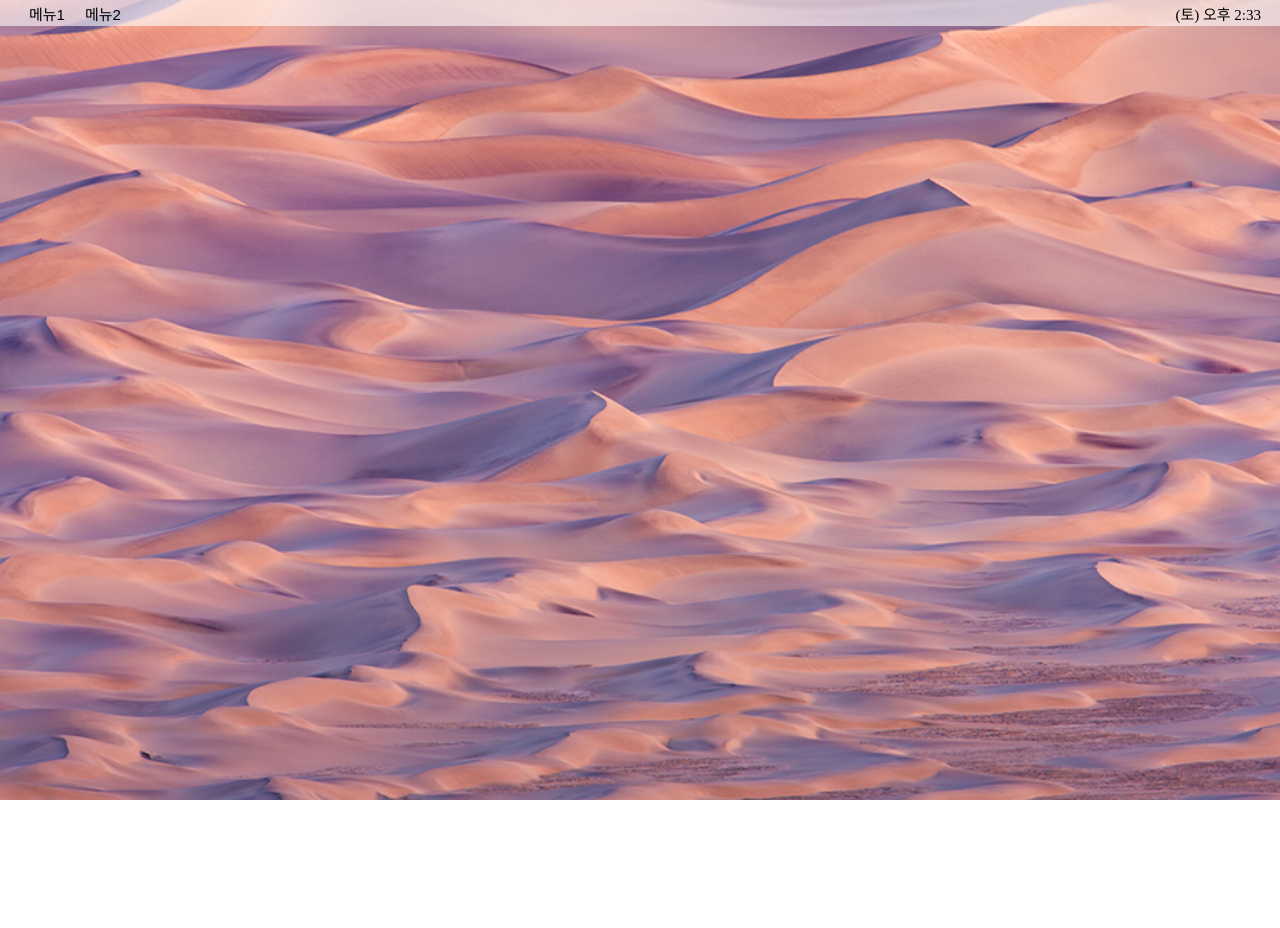
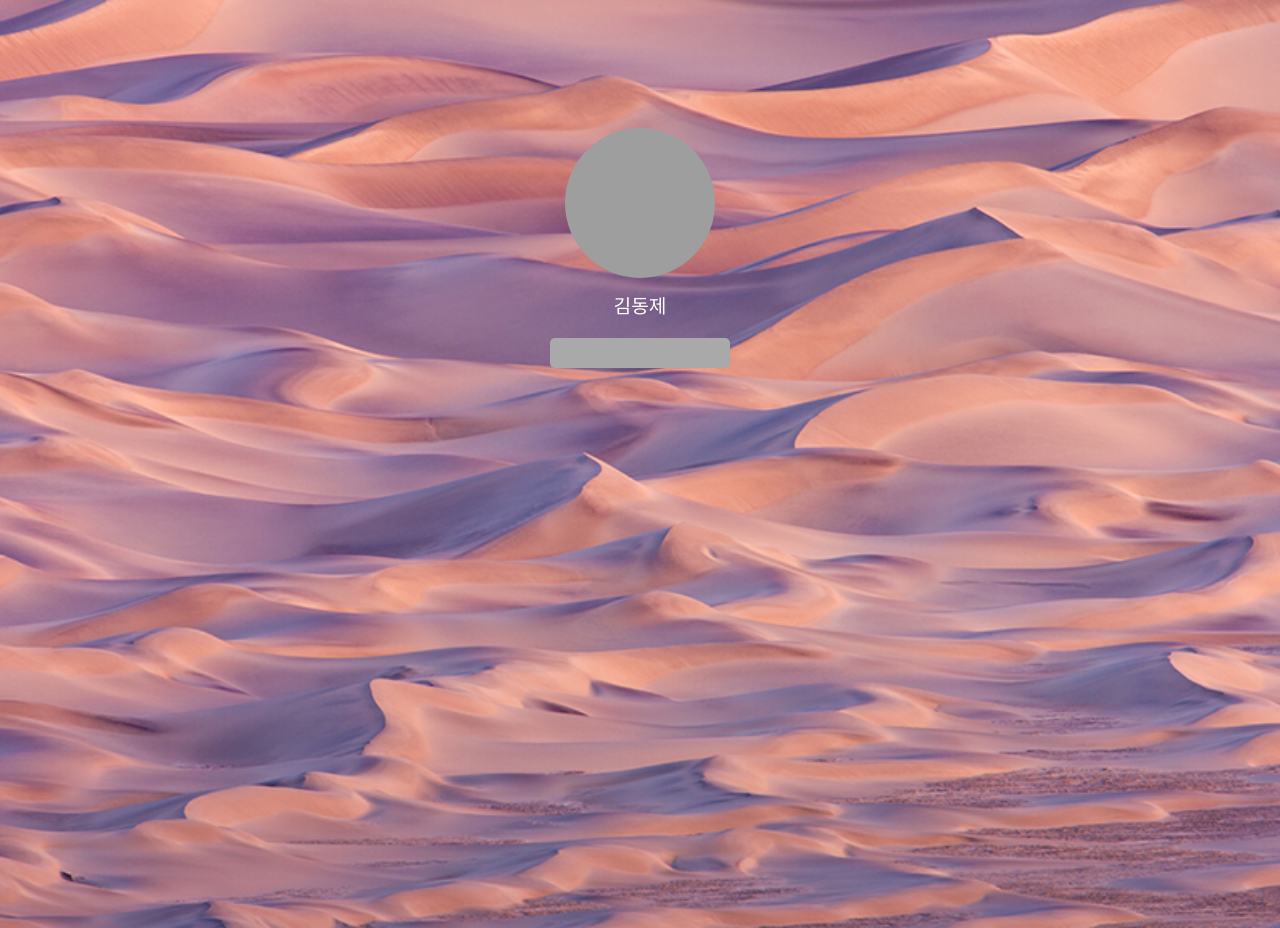
Before and after one commit to paerck25/MacOS-Clone, a React (Create React App) app: page / in a window 1280 px wide. Before the commit the page ends 800 px from the top, so only its background shows below. Built offline with nearby package versions, Linux system fonts and the light colour scheme; grey boxes are pictures that could not be loaded.

Commit message:
add boot,login page

```diff
--- a/src/App.tsx
+++ b/src/App.tsx
@@ -1,15 +1,35 @@
-import React from 'react';
+import React, { useEffect, useState } from 'react';
 import Navigation from './components/Navigation';
 import BottomMenu from './components/BottomMenu';
 import Browser from './components/Browser';
+import BootingPage from './components/BootingPage';
+import LoginPage from './components/LoginPage';
 
 const App = () => {
 
-    return(
+    const [isBoot, setIsBoot] = useState(false);
+
+    const bootComplete = () => {
+        setIsBoot(true);
+    }
+
+    useEffect(()=>{
+        setTimeout(bootComplete,5000)
+    },[])
+
+    return (
         <div>
-            <Navigation/>
-            <Browser/>
-            <BottomMenu/>
+            {isBoot
+                ?
+                // <>
+                // <Navigation/>
+                // <Browser/>
+                // <BottomMenu/>
+                // </>
+                <LoginPage/>
+                :
+                <BootingPage />
+            }
         </div>
     )
 }
--- /dev/null
+++ b/src/components/BootingPage/BootingPage.css
@@ -0,0 +1,9 @@
+.booting{
+    margin: 0;
+    padding: 0;
+    background-color: black;
+    height: 100vh;
+    display: flex;
+    align-items: center;
+    justify-content: center;
+}
--- /dev/null
+++ b/src/components/BootingPage/BootingPage.tsx
@@ -0,0 +1,13 @@
+import React from 'react';
+import './BootingPage.css';
+import whiteApple from '../../assets/icons/apple-white.svg';
+
+const BootingPage = () => {
+    return (
+        <div className="booting">
+            <img src={whiteApple} alt="whiteApple" width="90px" height="80px" />
+        </div>
+    )
+}
+
+export default BootingPage
--- /dev/null
+++ b/src/components/BootingPage/index.tsx
@@ -0,0 +1,3 @@
+import BootingPage from './BootingPage';
+
+export default BootingPage;
--- a/src/components/Browser/BrowserNav/BrowserNavHeader/BrowserNavHeader.tsx
+++ b/src/components/Browser/BrowserNav/BrowserNavHeader/BrowserNavHeader.tsx
@@ -49,6 +49,11 @@ const BrowserNavHeader = () => {
         )
     }
 
+    const onClickCloseBrowser = () => {
+        closeBrowser();
+        minBrowser();
+    }
+
     useEffect(() => {
         if (tabs.length === 0) {
             closeBrowser();
@@ -68,7 +73,7 @@ const BrowserNavHeader = () => {
     return (
         <header className="browser-nav-header">
             <div className="tab-buttons">
-                <div className="close" onClick={closeBrowser}>
+                <div className="close" onClick={onClickCloseBrowser}>
                     <div className="icon">×</div>
                 </div>
                 <div className="down">
--- /dev/null
+++ b/src/components/LoginPage/LoginPage.css
@@ -0,0 +1,28 @@
+.login{
+    text-align: center;
+    color: white;
+    font-size: 1.2rem;
+    margin-top: 10%;
+}
+
+.login img{
+    display: block;
+    margin: 1% auto;
+    border-radius: 50%;
+}
+
+.login p{
+    margin-bottom: 1.5%;
+}
+
+.login input{
+    border: none;
+    background-color: darkgray;
+    outline: none;
+    max-height: 1rem;
+    max-width: 160px;
+    border-radius: 5px;
+    padding: 7px 10px;
+    font-size: 1.2rem;
+    color: rgb(88, 88, 88);
+}
--- /dev/null
+++ b/src/components/LoginPage/LoginPage.tsx
@@ -0,0 +1,14 @@
+import React from 'react';
+import './LoginPage.css';
+
+const LoginPage = () => {
+    return (
+        <div className="login">
+            <img src="https://placeimg.com/150/150/animals" alt="profile"/>
+            <p>김동제</p>
+            <input type="password"/>
+        </div>
+    )
+}
+
+export default LoginPage
--- /dev/null
+++ b/src/components/LoginPage/index.tsx
@@ -0,0 +1,3 @@
+import LoginPage from './LoginPage';
+
+export default LoginPage;
```
